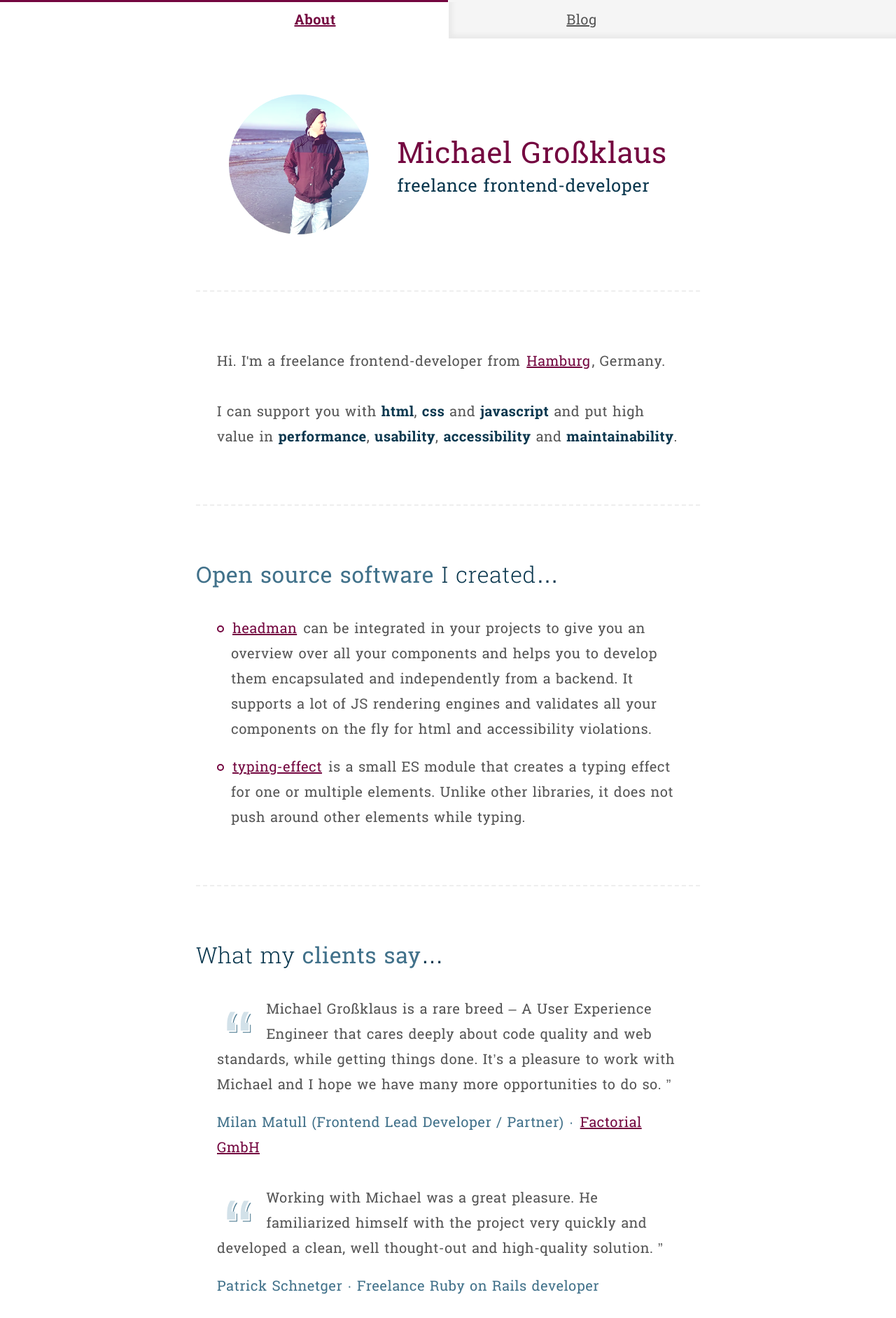
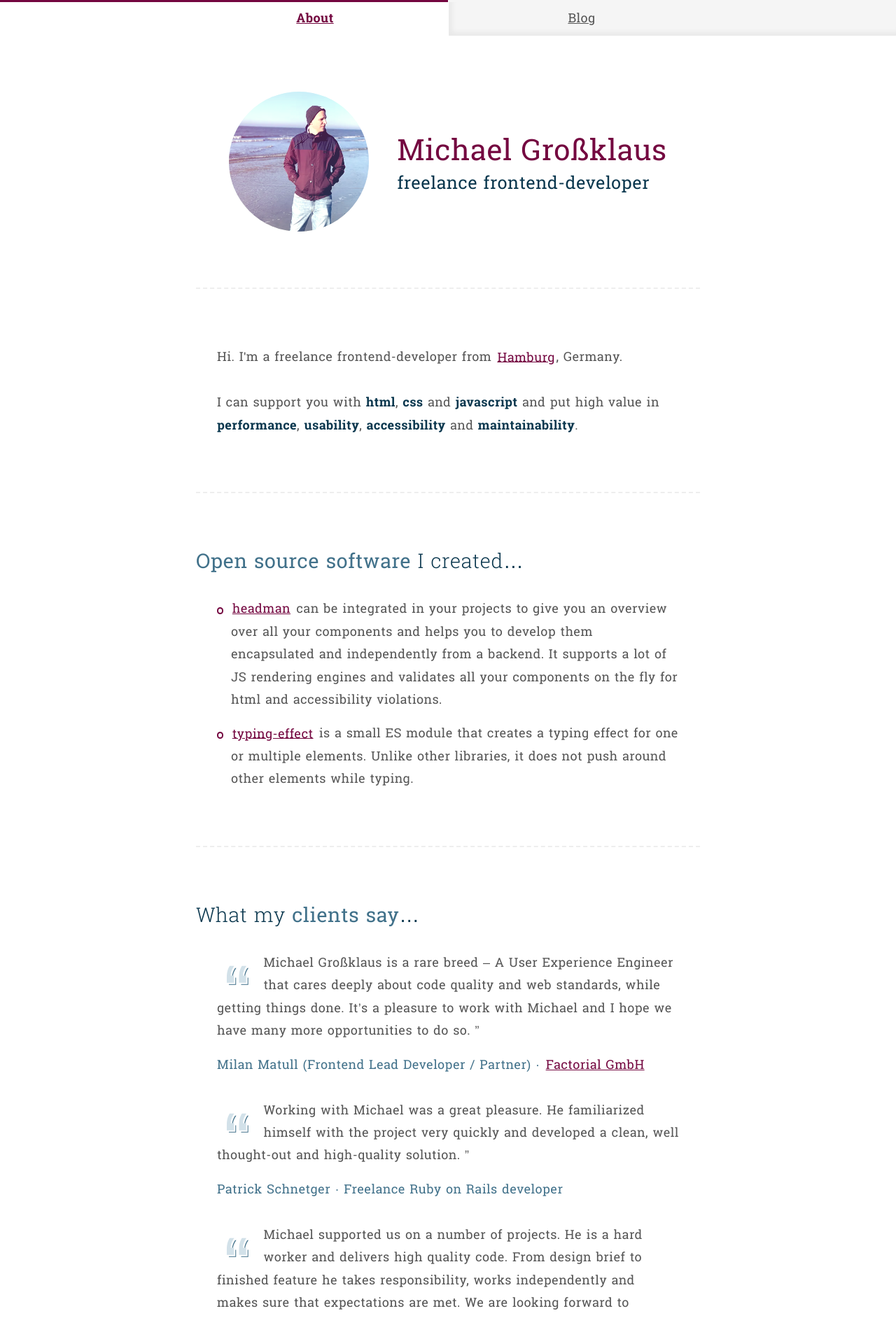
Before and after one commit to mgrsskls/blog, a Jekyll site: the page built from index.html, in a window 1280 px wide. Shown: the top 1884 px of the page at 70% size. Built offline with Jekyll 4.4.1, drawn with Linux system fonts in a browser that asks for light colours.

Commit message:
decreased font size

```diff
--- a/_includes/css/styles.css
+++ b/_includes/css/styles.css
@@ -20,7 +20,7 @@
 body {
   background: #fff;
   color: #555;
-  font: 2rem/1.8 "Roboto Slab", Helvetica, Arial, sans-serif;
+  font: 1.8rem/1.8 "Roboto Slab", Helvetica, Arial, sans-serif;
 }
 
 html:not(.fonts-loaded) body {
@@ -208,8 +208,8 @@
   :root {
     --spacing: 4rem;
     --content-spacing: 2rem;
-    --h1-fontSize: 3rem;
-    --h2-fontSize: 2.4rem;
+    --h1-fontSize: 1.5em;
+    --h2-fontSize: 1.2em;
     --h2-lineHeight: 1.5;
     --h2-spacing: 2.208333333em;
     --h2-descendant-spacing: 1.9em;
@@ -221,8 +221,8 @@
   :root {
     --spacing: 6rem;
     --content-spacing: 4rem;
-    --h1-fontSize: 4.2rem;
-    --h2-fontSize: 3.2rem;
+    --h1-fontSize: 2.1em;
+    --h2-fontSize: 1.6em;
     --h2-lineHeight: 1.125;
     --h2-spacing: 1.5625em;
     --h2-descendant-spacing: 2em;
```
